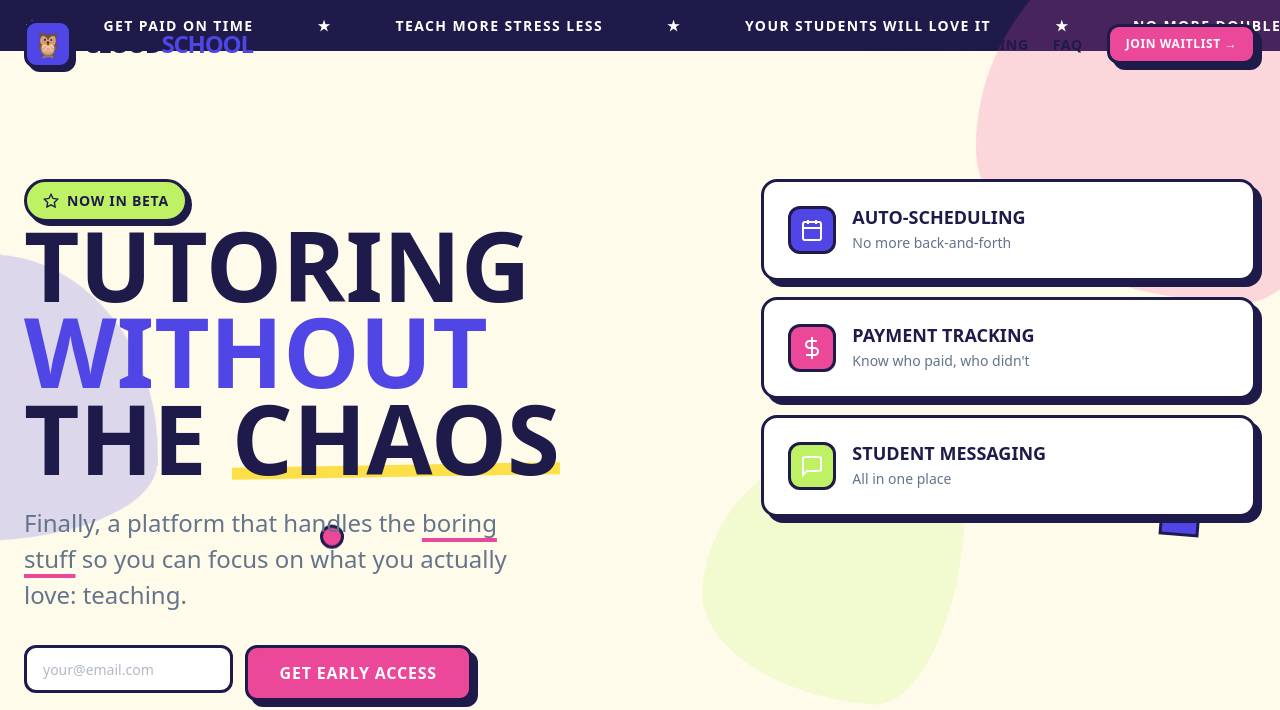
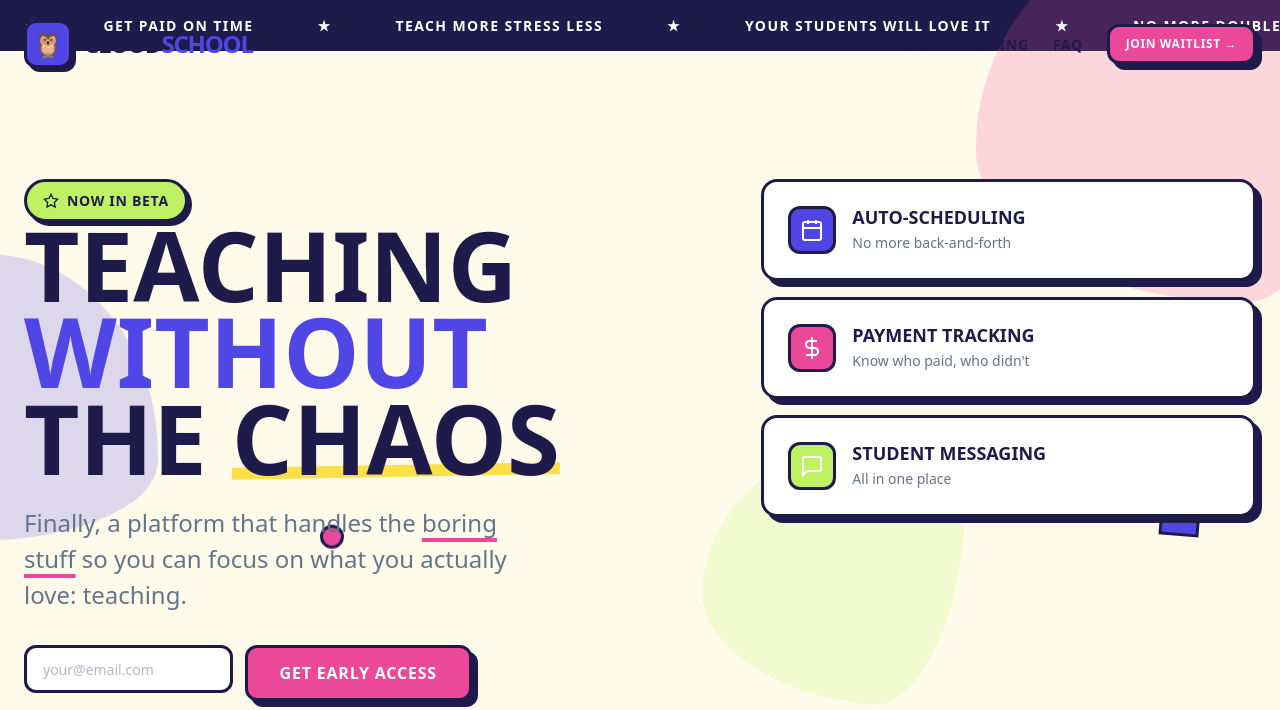
Before and after one commit to MSTLAUR/piano_cloud_school, a Django app: page /jl/ in a window 1280 px wide. Shown: the top 710 px of the page. Run offline with Django 5.2, Linux system fonts and the light colour scheme; some web fonts are replaced.

Commit message:
teaching

```diff
--- a/journalistLanding/templates/journalistLanding/index.html
+++ b/journalistLanding/templates/journalistLanding/index.html
@@ -1609,7 +1609,7 @@ nav {
                     </div>
 
                     <h1 class="hero-title fade-in-up">
-                        Tutoring
+                        Teaching
                         <br />
                         <span class="text-electric">Without</span>
                         <br />
```
